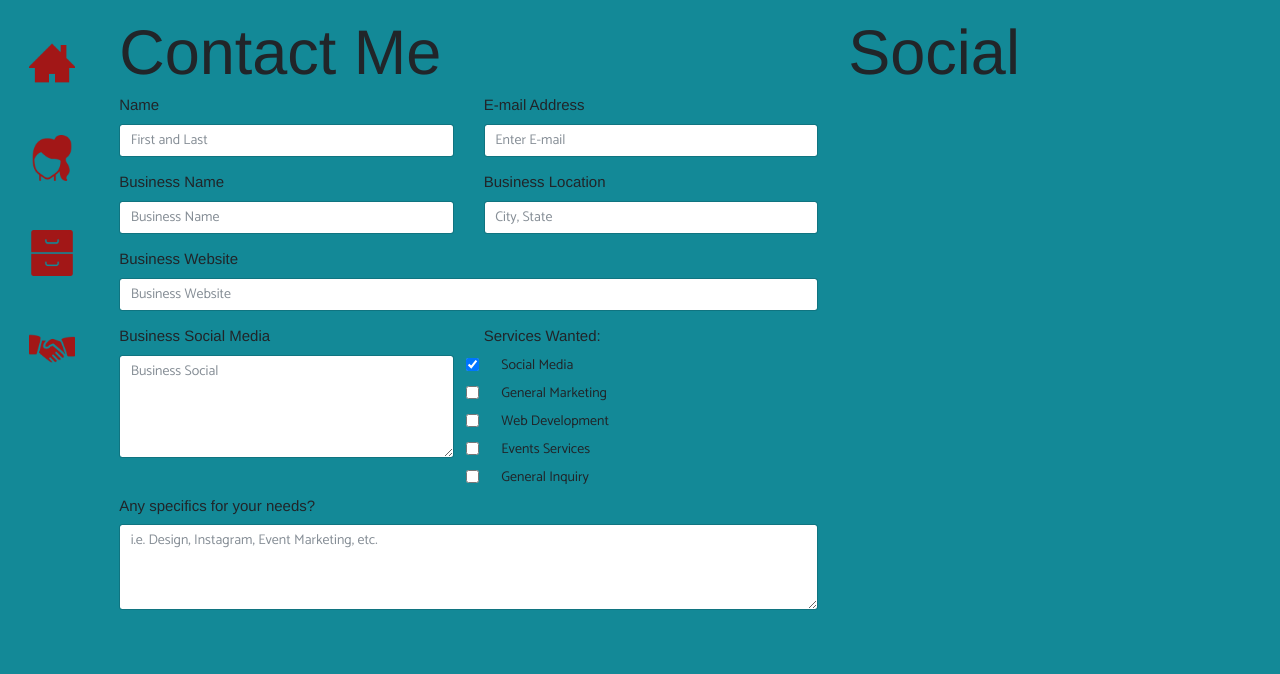
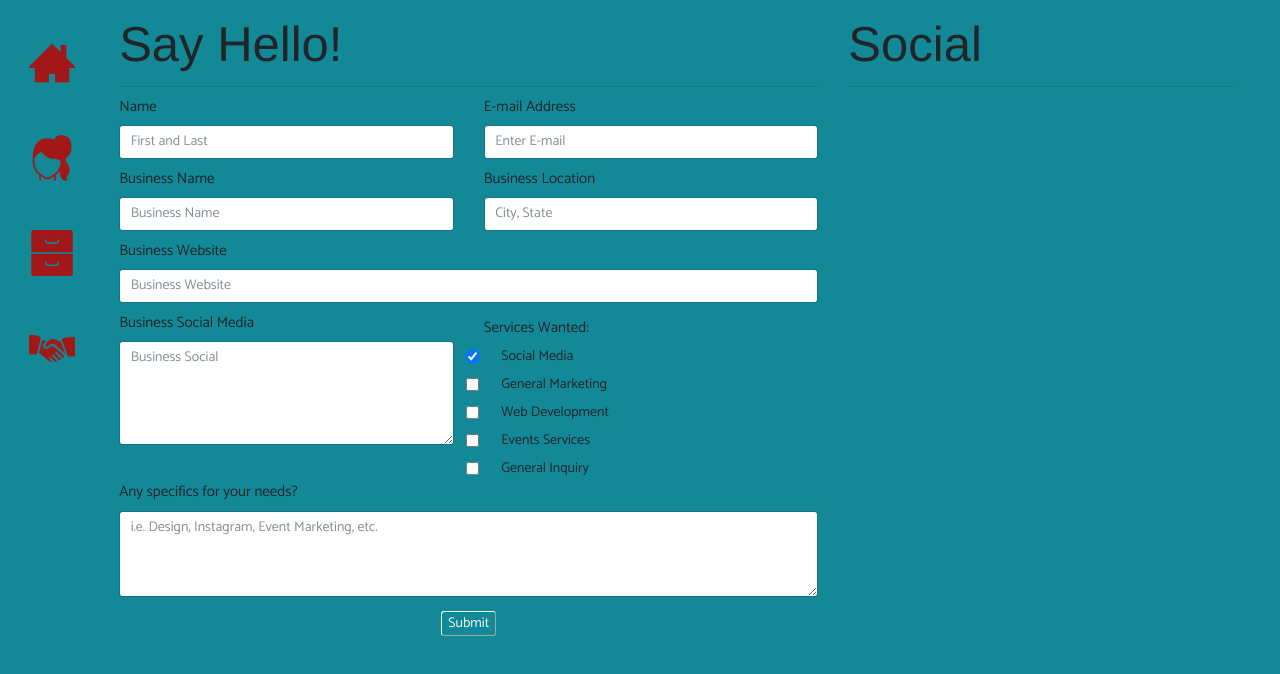
Before and after one commit to geanieblanco/portfolio, a plain HTML site: page public/contact.html in a window 1280 px wide. Shown: the part 82-756 px from the top of the page. Drawn offline with nearby package versions, Linux system fonts and the light colour scheme; a web font is replaced by a local one.

Commit message:
header size adjust

```diff
--- a/public/assets/stylesheets/Sass/contact.scss
+++ b/public/assets/stylesheets/Sass/contact.scss
@@ -4,6 +4,10 @@
 
 #contact-form {
 } label {
-  font-family: $title-font;
+  font-family: $body-font;
   font-size: 15px;
 }
+
+.form-group {
+  margin-top: -5px;
+}
--- a/public/assets/stylesheets/Sass/services.scss
+++ b/public/assets/stylesheets/Sass/services.scss
@@ -9,7 +9,7 @@
 
 .card-body {
   overflow-y: scroll;
-  height: 400px;
+  height: 450px;
   width: 100%;
 } ::-webkit-scrollbar {
     width: .5em;
--- a/public/contact.html
+++ b/public/contact.html
@@ -50,7 +50,8 @@
       </nav>
 
       <div class="col-7" id="contact-form">
-        <h1 class="display-3">Contact Me</h1>
+        <h1 class="display-4">Say Hello!</h1>
+        <hr>
         <form>
           <div class="row">
             <!-- name -->
@@ -126,11 +127,14 @@
               <textarea type="text" class="form-control" id="client-message" placeholder="i.e. Design, Instagram, Event Marketing, etc." rows="4"></textarea>
             </div>
           </div>
+          <center><button id="form-submit">Submit</button></center>
         </form>
+
       </div>
 
       <div class="col-4">
-        <h1 class="display-3">Social</h1>
+        <h1 class="display-4">Social</h1>
+        <hr>
       </div>
     </div>
   </div>
```
Also changed, not shown: public/resume.html (+2 -2 lines), public/services.html (+1 -0 lines), public/assets/stylesheets/contact.css, public/assets/stylesheets/services.css, 2 other files.
